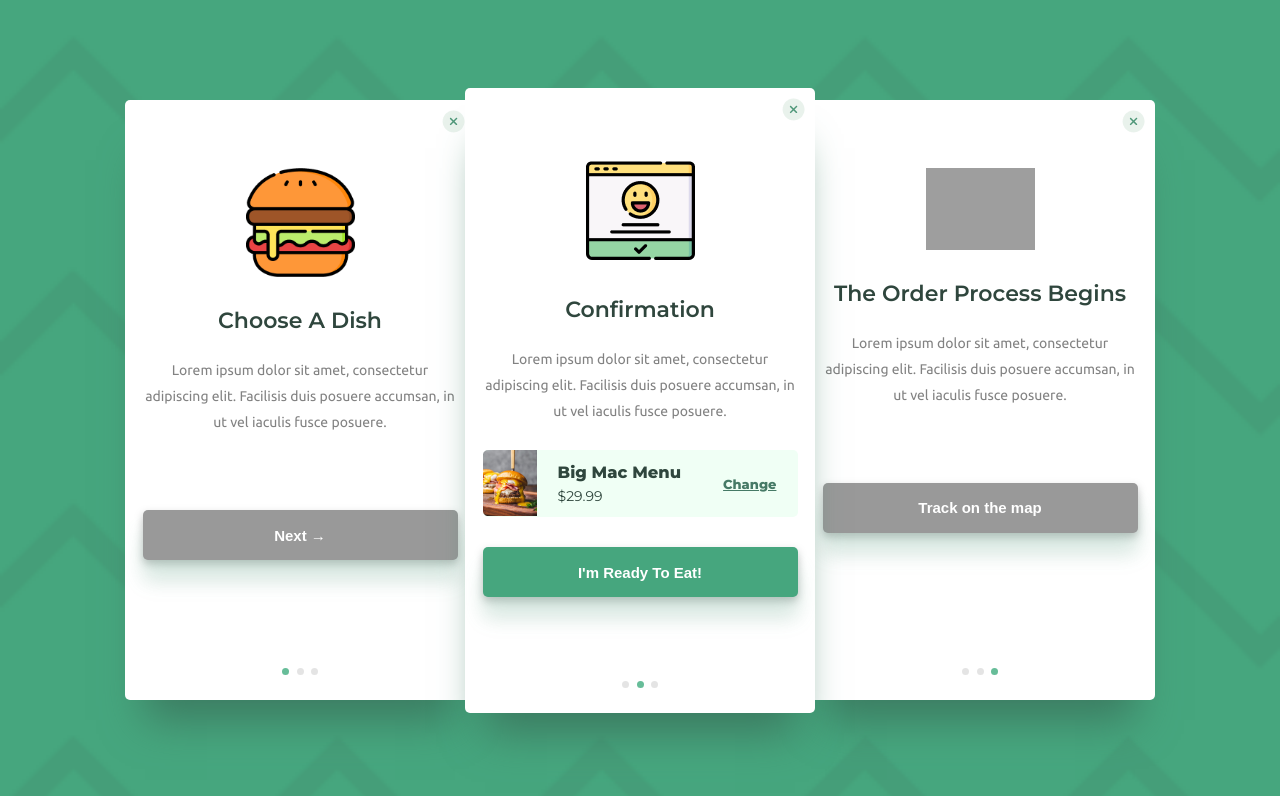
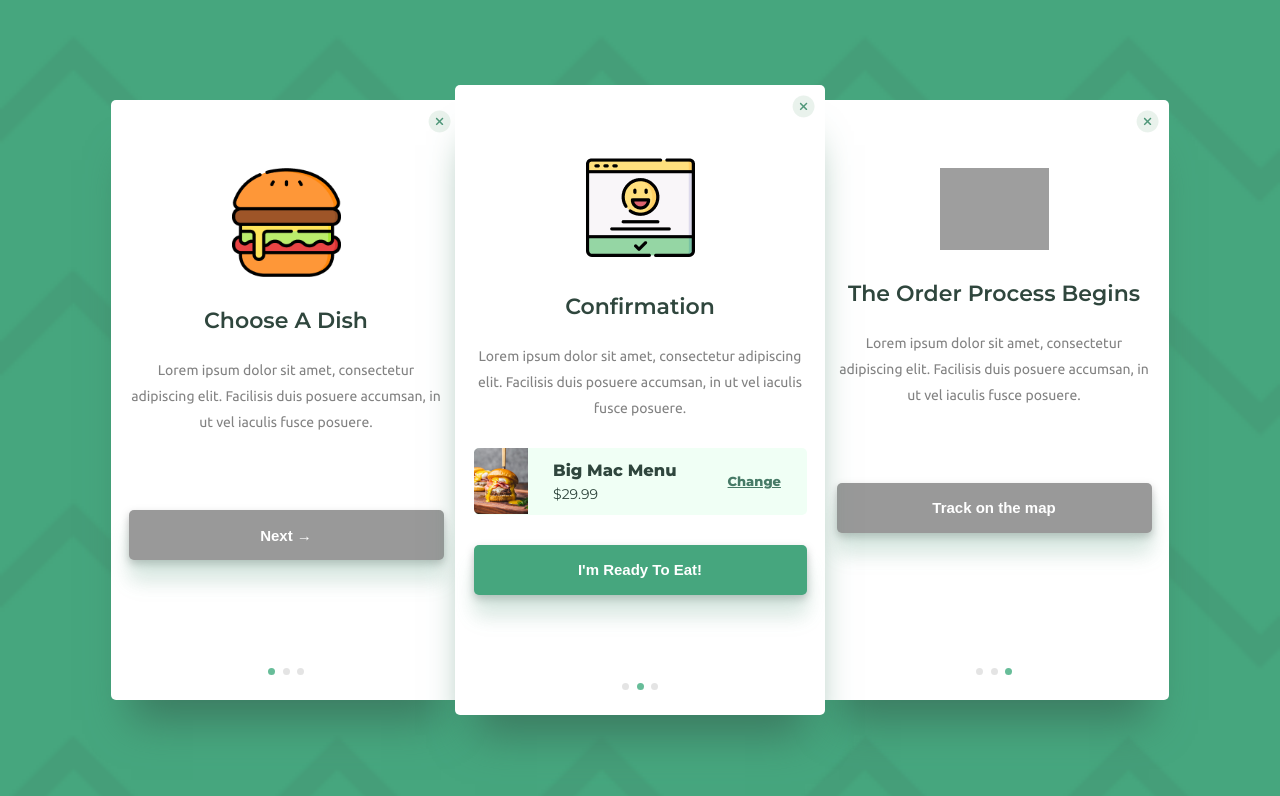
Before and after one commit to skillitzimberg/delivery-status-project, a plain HTML site: page index.html in a window 1280 px wide. Drawn offline with Linux system fonts and the light colour scheme; grey boxes are pictures that could not be loaded.

Commit message:
Highlight active card with more height & width

```diff
--- a/css/desktop.css
+++ b/css/desktop.css
@@ -4,7 +4,7 @@
   }
 
   .card {
-    margin: 35px -5px;
+    margin: 35px -3px;
   }
 
   .card:first-child,
@@ -14,6 +14,7 @@
   }
 
   .active {
-    height: 625px;
+    height: 630px;
+    width: 370px;
   }
 }
```
